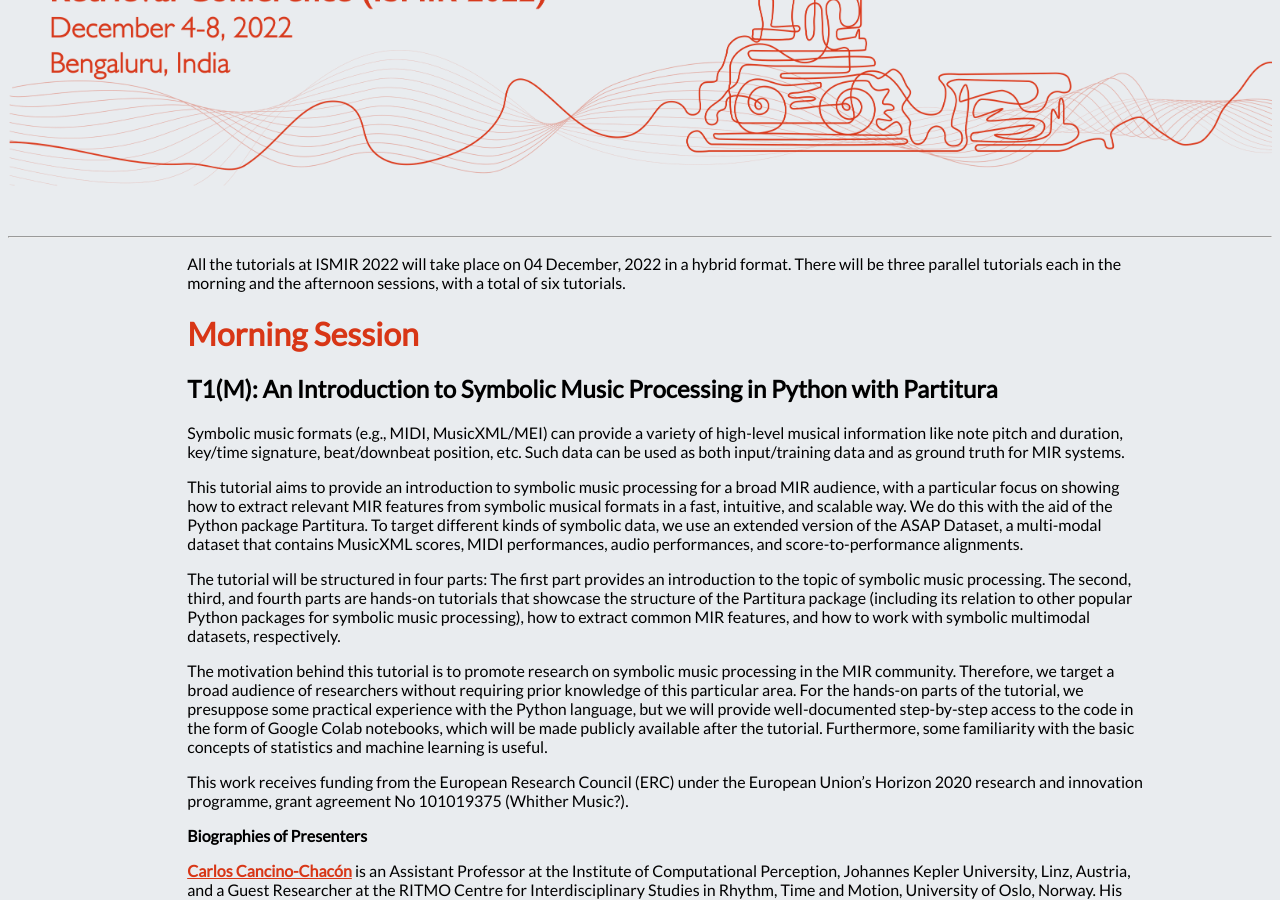
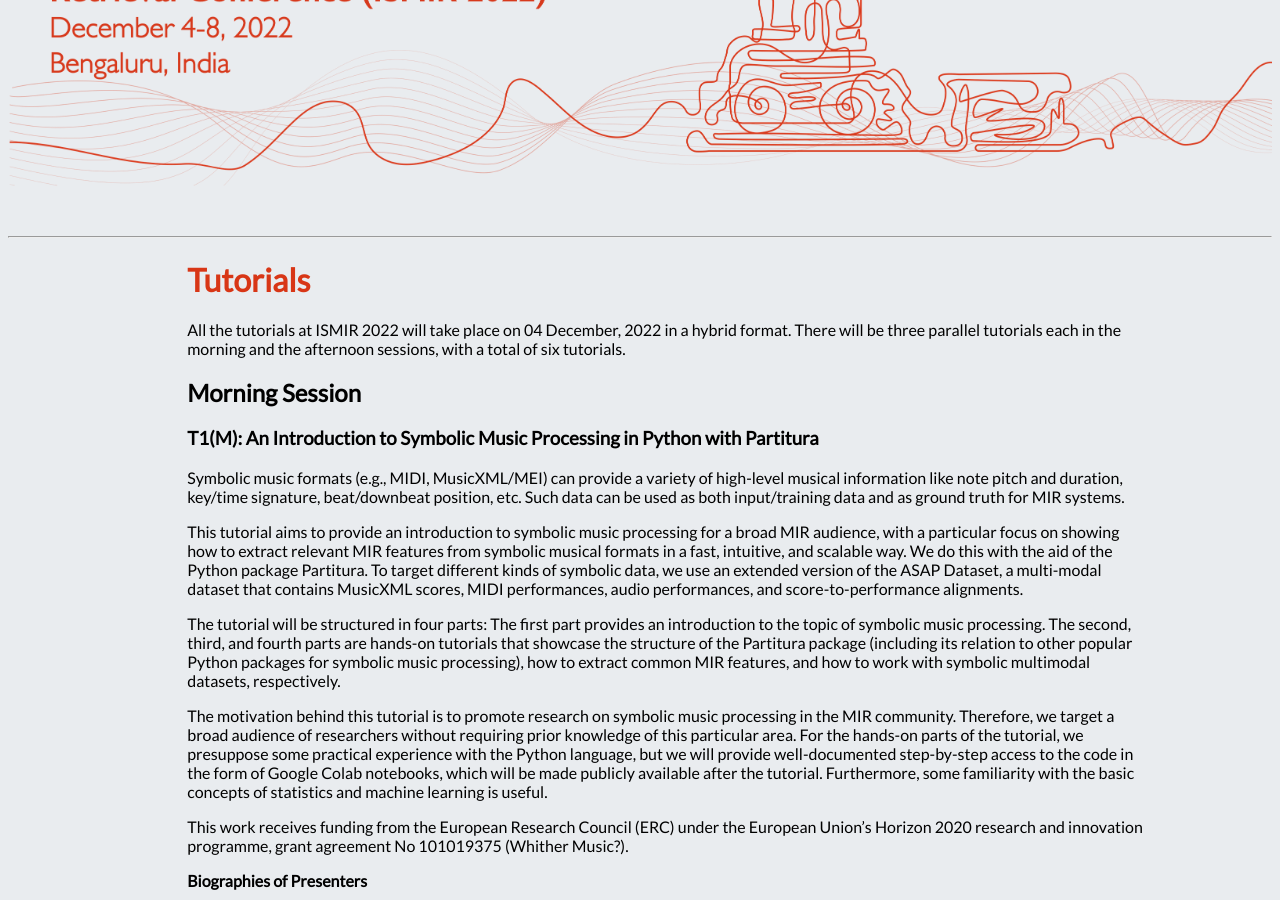
Before and after one commit to ismir2022/ismir2022.github.io, a Jekyll site: the page built from program/tutorials.md, in a window 1280 px wide and 900 px high, scrolled down 301 px. Built offline with Jekyll 4.4.1, drawn with Linux system fonts in a browser that asks for light colours; nearby versions of some CDN libraries.

Commit message:
Update tutorials.md

```diff
--- a/program/tutorials.md
+++ b/program/tutorials.md
@@ -2,12 +2,13 @@
 layout: page
 title: International Society for Music Information Retrieval
 ---
+# Tutorials
 
 All the tutorials at ISMIR 2022 will take place on 04 December, 2022 in a hybrid format. There will be three parallel tutorials each in the morning and the afternoon sessions, with a total of six tutorials.
 
-# Morning Session
+## Morning Session
 
-## T1(M): An Introduction to Symbolic Music Processing in Python with Partitura
+### T1(M): An Introduction to Symbolic Music Processing in Python with Partitura
 
 Symbolic music formats (e.g., MIDI, MusicXML/MEI) can provide a variety of high-level musical information like note pitch and duration, key/time signature, beat/downbeat position, etc. Such data can be used as both input/training data and as ground truth for MIR systems.
 
@@ -32,7 +33,10 @@
 
 [**Silvan David Peter**](https://www.jku.at/en/institute-of-computational-perception/about-us/people/silvan-david-peter/) is a University Assistant at the Institute of Computational Perception, Johannes Kepler University, Linz, Austria. His research interests are the evaluation of and interaction with computational models of musical skills. He holds an M.Sc. degree in Mathematics from the Humboldt University of Berlin.
 
-## T2(M): Computational Methods For Supporting Corpus-Based Research On Indian Art Music
+<hr>
+
+
+### T2(M): Computational Methods For Supporting Corpus-Based Research On Indian Art Music
 
 Culture-aware approaches to computational musicology and music information research (MIR) have been shown to be effective for a musically relevant analysis of a music culture. Projects such as CompMusic (2011-2017), MusicalBridges (2018-2022) or the initiatives funded by SPARC (2019-2022) have demonstrated the importance of considering sociocultural specifics of a music tradition to effectively define research problems, collect data and propose methods for analysis. These projects  have made particularly notable contributions to the analysis of Indian Art Music (IAM), leading to a collective body of bespoke computational methods for analyzing these traditions.
 
@@ -55,7 +59,9 @@
 
 **Brindha Manickavasakan** is a Carnatic Music vocalist, and is among the foremost, popular young performing Carnatic musicians in India. She has been performing for the past 21 years, and is currently learning from Vidushi Suguna Varadachari. She is an ‘A’ graded vocal artist of All India Radio. Brindha holds a Master’s degree in Biostatistics from Georgetown University, USA, a Master’s degree in Music and is a PhD candidate in Music from Madras University with a thesis on the contribution of Tañjāvūr K Poṉṉayyā Piḷḷai. She is a constant feature in all the major sabhas in Chennai, and performs regularly across India and abroad.
 
-## T3(M): Designing Controllable Synthesis System for Musical Signals
+<hr>
+
+### T3(M): Designing Controllable Synthesis System for Musical Signals
 
 Advances in deep learning and signal processing research have made it possible to generate signals that at times can be difficult to distinguish from real samples.
 Despite the realistic output the models can produce, however, the controllability of the models is still constrained because of the black-box-like nature of many models.
@@ -71,9 +77,11 @@
 
 **Yusong Wu** is a final-year research master at the University of Montreal and Mila in Montreal, Canada. He is co-advised by Prof. Aaron Courville and Prof. Cheng-Zhi Anna Huang and will become a Ph.D. student under the same advisors shortly. His research focuses on making better generative models for music creativity. His recent work ``MIDI-DDSP: Detailed Control of Musical Performance via Hierarchical Modeling", collaborating with Google Magenta, was accepted by ICLR 2022 for oral presentation.
 
-# Afternoon Session
+<hr>
 
-## T4(A): Few-Shot and Zero-Shot Learning for Musical Audio
+## Afternoon Session
+
+### T4(A): Few-Shot and Zero-Shot Learning for Musical Audio
 
 While deep neural networks achieved promising results in many MIR tasks, they typically require a large amount of labeled data for training. Rare, fine-grained, or newly emerged classes (e.g. a rare musical instrument, a new music genre) where large-scale data collection is hard or simply impossible are often considered out-of-vocabulary and unsupported by MIR systems. To address this, few-shot learning (FSL) and zero-shot learning (ZSL) are learning paradigms that aim to train a model that can learn a new concept based on just a handful of labeled examples (few-shot) or some auxiliary information (zero-shot), mimicking human ability. By doing so, the trained model is no longer limited to a pre-defined and fixed set of classes but ideally can generalize to any class of interest with the cost of little human intervention. In addition, few-shot and zero-shot models naturally incorporate human input without asking for significant effort, making them useful tools when developing MIR systems that can be customized by individual users.
 
@@ -95,7 +103,9 @@
 **Jeong Choi**
 Jeong is a machine learning researcher at Naver, where he leads NOW AI team that's working on a multi-modal recommendation system for a video streaming service, Naver NOW. Before joining Naver, he was a researcher at NCSOFT, working on a recommedation system in a music game FUSER. He also interned at Deezer Research. He received a M.S. in Culture Technology at Korea Advance Institute of Science and Technology, under the supervision of Prof. Juhan Nam. His research interest is on representational learning of various signals that can further contribute to diverse music recommendation strategies. Previously, he pursued a long music career as a composer and a bassist. His passion for music research originates from the experience. He also received a M.S. and a B.E. in Digital Media at Ajou University, and majored in French at Daewon Foreign Language High School.
 
-## T5(A): Deep learning for automatic mixing
+<hr>
+
+### T5(A): Deep learning for automatic mixing
 
 Mixing is a central task within audio post-production where expert knowledge is required to deliver professional quality content, encompassing both technical and creative considerations. Recently, deep learning approaches have been introduced that aim to address this challenge by generating a cohesive mixture of a set of recordings as would an audio engineer. These approaches leverage large-scale datasets and therefore have the potential to outperform traditional approaches based on expert systems, but bring their own unique set of challenges. In this tutorial, we will begin by providing an introduction to the mixing process from the perspective of an audio engineer, along with a discussion of the tools used in the process from a signal processing perspective. We will then discuss a series of recent deep learning approaches and relevant datasets, providing code to build, train, and evaluate these systems. Future directions and challenges will be discussed, including new deep learning systems, evaluation methods, and approaches to address dataset availability. Our goal is to provide a starting point for researchers working in MIR who have little to no experience in audio engineering so they can easily begin addressing problems in this domain. In addition, our tutorial may be of interest to researchers outside of MIR, but with a background in audio engineering or signal processing, who are interested in gaining exposure to current approaches in deep learning.
 
@@ -108,7 +118,9 @@
 
 [**Marco A. Martínez Ramírez**](https://m-marco.com/) is music technology researcher at Sony in the Tokyo R&D center, where he is part of the Creative AI Lab. His research interests lie at the intersection of machine learning, digital signal processing, and intelligent music production, with a primary focus on deep learning architectures for music processing tasks. Previously, he was an audio research intern at Adobe and received his PhD from the Centre for Digital Music at Queen Mary University of London. He has a MSc in digital signal processing from the University of Manchester, UK, and a BSc in electronic engineering from La Universidad de Los Andes, Colombia. Marco also has a background in music production and mixing engineering.
 
-## T6(A): Trustworthy MIR: Creating MIR applications with values
+<hr>
+
+### T6(A): Trustworthy MIR: Creating MIR applications with values
 
 The MIR community shows an increasing interest in understanding how current
 technologies affect the everyday experience of people all over the world, e.g., how we
```
